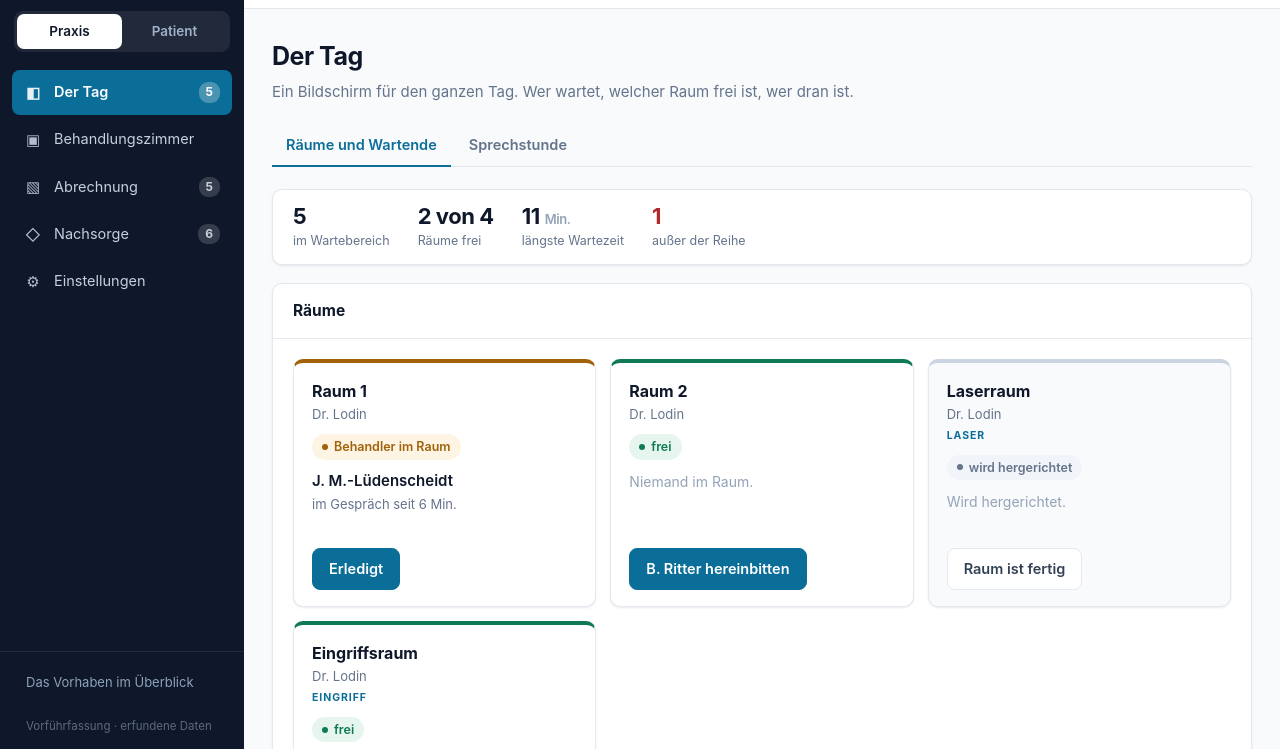
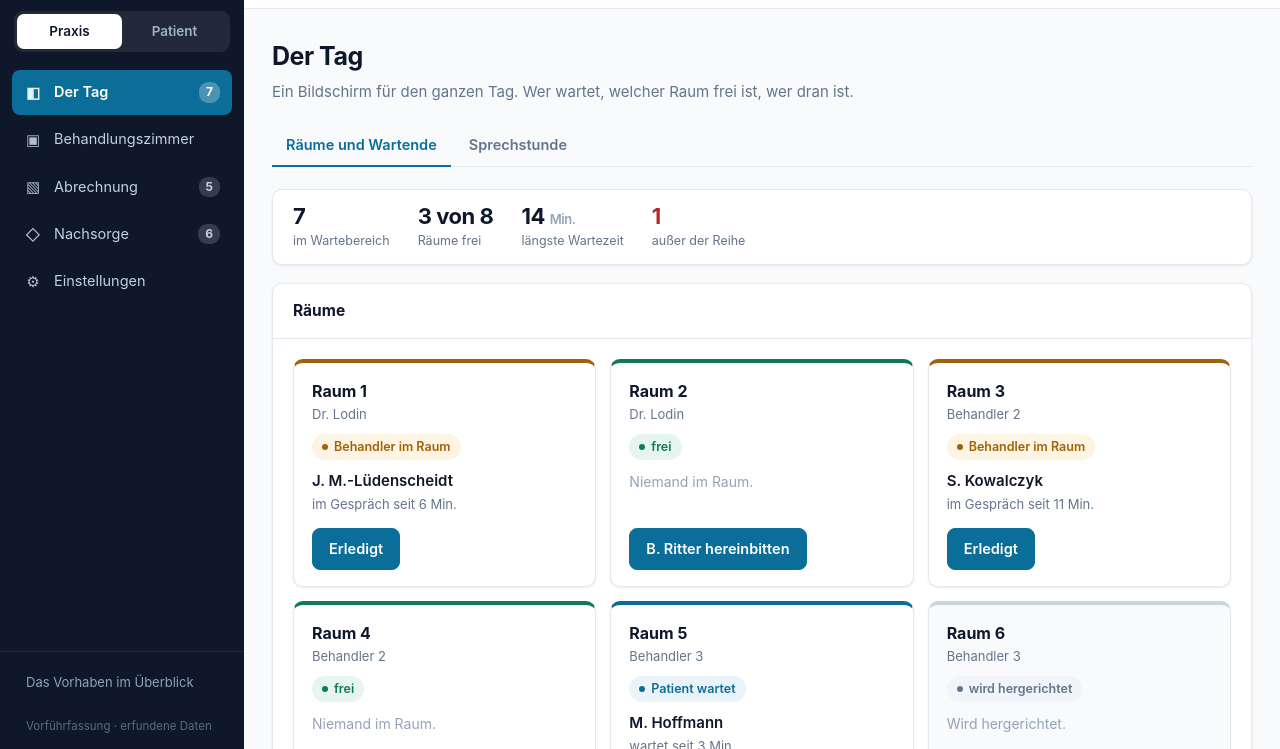
Before and after one commit to Serkp/praxis-check, a plain HTML site: page praxora/index.html in a window 1280 px wide. Shown: the part 51-800 px from the top of the page. Drawn offline with Linux system fonts and the light colour scheme.

Commit message:
RHEINDERMA auf die tatsächliche Praxisgröße gebracht
Aus dem Ikonion-Gespräch vom 06.10.2026: fünf angestellte Ärzte,
150 bis 200 Patienten am Tag. Gezeigt wurde bisher ein Behandler.

Jetzt drei Behandler im Dienst, acht Räume (je zwei im Wechsel plus
Laser- und Eingriffsraum als geteilte, gerätegebundene Räume),
sieben Wartende.

Die Zuteilung rechnet dafür neu: statt je Behandler sucht sie nun
raumbezogen und wählt über alle freien Räume den Wartenden mit dem
höchsten Vorrang. Geteilte Räume funktionierten vorher nicht.

Behandlernamen sind als Platzhalter gekennzeichnet, mit Hinweis
unter der Raumtafel.

Co-Authored-By: Claude Opus 5 (1M context) <noreply@anthropic.com>

```diff
--- a/praxora/index.html
+++ b/praxora/index.html
@@ -309,14 +309,15 @@ tr.notfall td:first-child{box-shadow:inset 3px 0 0 var(--rot)}
 var PRAXEN = {
 
   rheinderma: {
-    name: "RHEINDERMA", ort: "Krefeld", fach: "Dermatologie",
-    behandler: ["Dr. Lodin"],
-    pvs: "Duria² — GDT 3.0", terminal: 1, ipads: 4,
+    name: "RHEINDERMA", ort: "Krefeld", fach: "Dermatologie · 6 Behandler",
+    behandler: ["Dr. Lodin", "Behandler 2", "Behandler 3", "Behandler 4",
+                "Behandler 5", "Behandler 6"],
+    pvs: "Duria² — GDT 3.0", terminal: 1, ipads: 8,
     module: { anmeldung:true, anamnese:true, aufklaerung:true, abschluss:true,
               wiedervorlage:true, raeume:true, diktat:true, rezept:true,
               telefon:false, transkript:false },
-    kennzahlen: { erwartet:38, angemeldet:23, schnitt:"1:47", quote:71,
-                  offenAnzahl:14, offenBetrag:4380.50, faellig:57 },
+    kennzahlen: { erwartet:174, angemeldet:118, schnitt:"1:47", quote:71,
+                  offenAnzahl:14, offenBetrag:4380.50, faellig:210 },
     patienten: [
       {nr:"10234", name:"J. M.-Lüdenscheidt", zeit:"10:40", art:"Privat", anlass:"Hautkrebsvorsorge",
        status:"zimmer", formular:"fertig", betrag:175.00, behandler:"Dr. Lodin"},
@@ -510,13 +511,21 @@ var BOEGEN = [
    · arzt (Behandler im Raum). Der Behandler gibt frei, nicht das System. */
 var RAEUME = {
   rheinderma: [
-    {id:"r1", name:"Raum 1", beh:"Dr. Lodin", geraet:null,
+    {id:"r1", name:"Raum 1", beh:"Dr. Lodin",   geraet:null,
      status:"arzt",    pat:"J. M.-Lüdenscheidt", nr:"10234", seit:6},
-    {id:"r2", name:"Raum 2", beh:"Dr. Lodin", geraet:null,
+    {id:"r2", name:"Raum 2", beh:"Dr. Lodin",   geraet:null,
      status:"frei",    pat:null, nr:null, seit:0},
-    {id:"r3", name:"Laserraum", beh:"Dr. Lodin", geraet:"Laser",
+    {id:"r3", name:"Raum 3", beh:"Behandler 2", geraet:null,
+     status:"arzt",    pat:"S. Kowalczyk", nr:"10333", seit:11},
+    {id:"r4", name:"Raum 4", beh:"Behandler 2", geraet:null,
+     status:"frei",    pat:null, nr:null, seit:0},
+    {id:"r5", name:"Raum 5", beh:"Behandler 3", geraet:null,
+     status:"wartet",  pat:"M. Hoffmann", nr:"10278", seit:3},
+    {id:"r6", name:"Raum 6", beh:"Behandler 3", geraet:null,
+     status:"richten", pat:null, nr:null, seit:1},
+    {id:"r7", name:"Laserraum", beh:"geteilt", geraet:"Laser",
      status:"richten", pat:null, nr:null, seit:2},
-    {id:"r4", name:"Eingriffsraum", beh:"Dr. Lodin", geraet:"Eingriff",
+    {id:"r8", name:"Eingriffsraum", beh:"geteilt", geraet:"Eingriff",
      status:"frei",    pat:null, nr:null, seit:0}
   ],
   hautzentrum: [
@@ -536,11 +545,13 @@ var RAEUME = {
 
 var WARTELISTE = {
   rheinderma: [
-    {nr:"10087", name:"K. Brenner",    beh:"Dr. Lodin", anlass:"Laser, Folgetermin", seit:11, notfall:false, braucht:"Laser"},
-    {nr:"10592", name:"T. Weißenberg", beh:"Dr. Lodin", anlass:"Ästhetik-Beratung",  seit:7,  notfall:false, braucht:null},
-    {nr:"10771", name:"B. Ritter",     beh:"Dr. Lodin", anlass:"Urtikaria, akut",    seit:4,  notfall:true,  braucht:null},
-    {nr:"10411", name:"A. Şahin",      beh:"Dr. Lodin", anlass:"Kontrolle Nävus",    seit:9,  notfall:false, braucht:null},
-    {nr:"10120", name:"R. Özdemir",    beh:"Dr. Lodin", anlass:"Ekzem",              seit:2,  notfall:false, braucht:null}
+    {nr:"10771", name:"B. Ritter",     beh:"Dr. Lodin",   anlass:"Urtikaria, akut",      seit:4,  notfall:true,  braucht:null},
+    {nr:"10087", name:"K. Brenner",    beh:"Dr. Lodin",   anlass:"Laser, Folgetermin",   seit:14, notfall:false, braucht:"Laser"},
+    {nr:"10411", name:"A. Şahin",      beh:"Dr. Lodin",   anlass:"Kontrolle Nävus",      seit:9,  notfall:false, braucht:null},
+    {nr:"10604", name:"M. Yildiz",     beh:"Behandler 2", anlass:"Hautkrebsvorsorge",    seit:13, notfall:false, braucht:null},
+    {nr:"10592", name:"T. Weißenberg", beh:"Behandler 2", anlass:"Ästhetik-Beratung",    seit:7,  notfall:false, braucht:null},
+    {nr:"10120", name:"R. Özdemir",    beh:"Behandler 3", anlass:"Ekzem",                seit:2,  notfall:false, braucht:null},
+    {nr:"10833", name:"C. Petersen",   beh:"Behandler 3", anlass:"Exzision, vereinbart", seit:6,  notfall:false, braucht:"Eingriff"}
   ],
   hautzentrum: [
     {nr:"22077", name:"O. Kraft",     beh:"Dr. Arnoldt",    anlass:"Laser",                   seit:9, notfall:false, braucht:"Laser"},
@@ -862,26 +873,29 @@ function warteliste(){
 }
 
 /* Notfall vor Wartezeit. Ein Raum mit Gerät wird nicht an jemanden vergeben,
-   der das Gerät nicht braucht. */
-function naechsteZuteilung(beh){
-  var liste = warteliste().filter(function(w){ return !beh || w.beh === beh; });
-  liste.sort(function(x,y){
-    if(x.notfall !== y.notfall) return x.notfall ? -1 : 1;
-    return y.seit - x.seit;
+   der das Gerät nicht braucht; ein geteilter Raum steht allen Behandlern offen. */
+function vorrang(x,y){
+  if(x.notfall !== y.notfall) return x.notfall ? -1 : 1;
+  return y.seit - x.seit;
+}
+function fuerRaum(k){
+  if(k.status !== "frei") return null;
+  var liste = warteliste().filter(function(w){
+    if(k.beh !== "geteilt" && w.beh !== k.beh) return false;
+    return w.braucht ? k.geraet === w.braucht : k.geraet === null;
   });
-  var r = raeume(), treffer = null;
-  liste.some(function(w){
-    var raum = null;
-    r.some(function(k){
-      if(k.status !== "frei") return false;
-      if(k.beh !== w.beh && k.beh !== "geteilt") return false;
-      if(w.braucht ? k.geraet !== w.braucht : k.geraet !== null) return false;
-      raum = k; return true;
-    });
-    if(raum){ treffer = {raum:raum, patient:w}; return true; }
-    return false;
+  liste.sort(vorrang);
+  return liste[0] || null;
+}
+/* Wer von allen Wartenden kommt als Nächstes dran, und in welchen Raum? */
+function besteZuteilung(){
+  var raum = null, pat = null;
+  raeume().forEach(function(k){
+    var w = fuerRaum(k);
+    if(!w) return;
+    if(!pat || vorrang(w, pat) < 0){ raum = k; pat = w; }
   });
-  return treffer;
+  return pat ? {raum:raum, patient:pat} : null;
 }
 function zuteilen(t){
   if(!t) return false;
@@ -899,7 +913,7 @@ function raumHolen(id){
 function nachruecken(id){
   var k = raumHolen(id);
   if(!k) return;
-  var t = naechsteZuteilung(k.beh);
+  var t = besteZuteilung();
   zustand.meldung = (t && zuteilen(t))
     ? t.patient.name + " wurde automatisch in " + t.raum.name + " gebeten" +
       (t.patient.notfall ? " — außer der Reihe, weil akut." : ".")
@@ -910,7 +924,7 @@ function raumFreigeben(id, abschluss){
   if(!k) return;
   var name = k.pat || "Der Patient";
   k.status = "richten"; k.pat = null; k.nr = null; k.seit = 0;
-  var t = naechsteZuteilung(k.beh), satz;
+  var t = besteZuteilung(), satz;
   if(t && zuteilen(t)){
     satz = t.patient.name + " wurde sofort in " + t.raum.name + " gebeten" +
            (t.patient.notfall ? " — außer der Reihe, weil akut." : ".");
@@ -996,11 +1010,11 @@ ANSICHTEN.tag = function(){
   var tafel = r.map(function(k){
     var s = RAUM_ART[k.status], koerper, aktion = "";
     if(k.status === "frei"){
-      var t = naechsteZuteilung(k.beh);
+      var t = fuerRaum(k);
       koerper = '<div class="rleer">Niemand im Raum.</div>';
-      aktion = (t && t.raum.id === k.id)
-        ? '<button class="knopf haupt" data-zuteilen="' + t.patient.nr + '">' +
-          sicher(t.patient.name) + ' hereinbitten</button>'
+      aktion = t
+        ? '<button class="knopf haupt" data-zuteilen="' + t.nr + '" data-raum="' + k.id + '">' +
+          sicher(t.name) + ' hereinbitten</button>'
         : '<span class="rleer" style="font-size:13px">Niemand Passendes wartet.</span>';
     } else if(k.status === "richten"){
       koerper = '<div class="rleer">Wird hergerichtet.</div>';
@@ -1027,7 +1041,7 @@ ANSICHTEN.tag = function(){
       if(x.notfall !== y.notfall) return x.notfall ? -1 : 1;
       return y.seit - x.seit;
     }).map(function(k){
-    var t = naechsteZuteilung(k.beh);
+    var t = besteZuteilung();
     var dran = t && t.patient.nr === k.nr;
     return '<tr' + (k.notfall ? ' class="notfall"' : '') + '>' +
       '<td><div class="haupt">' + sicher(k.name) + '</div>' +
@@ -1048,7 +1062,9 @@ ANSICHTEN.tag = function(){
   if(notfaelle) punkte.push({wert:notfaelle, et:"außer der Reihe", warn:true});
 
   return kopfzeile + reiterzeile + lage(punkte) + meldungsbalken() +
-    karte("Räume", null, '<div class="karte-koerper"><div class="raumgitter">' + tafel + '</div></div>') +
+    karte("Räume", null, '<div class="karte-koerper"><div class="raumgitter">' + tafel + '</div>' +
+      '<div class="fein">Namen der Behandler und die tatsächliche Raumaufteilung tragen wir ein, ' +
+      'sobald sie von der Praxis vorliegen.</div></div>') +
     karte("Wartebereich", w.length + " Wartende",
       '<table><thead><tr><th>Patient</th><th>Anlass</th><th>Wartet</th>' +
       '<th class="rechts">Nächster Schritt</th></tr></thead><tbody>' + warten + '</tbody></table>');
@@ -1621,9 +1637,11 @@ document.addEventListener("click", function(e){
 
   z = t.closest && t.closest("[data-zuteilen]");
   if(z){
-    var nr = z.getAttribute("data-zuteilen"), kand = null;
+    var nr = z.getAttribute("data-zuteilen"), rid = z.getAttribute("data-raum");
+    var kand = null;
     warteliste().forEach(function(w){ if(w.nr === nr) kand = w; });
-    var tr = kand ? naechsteZuteilung(kand.beh) : null;
+    var raum = rid ? raumHolen(rid) : null;
+    var tr = (raum && kand) ? {raum:raum, patient:kand} : besteZuteilung();
     if(tr && tr.patient.nr === nr && zuteilen(tr)){
       zustand.meldung = tr.patient.name + " wartet jetzt in " + tr.raum.name + ".";
     }
```
